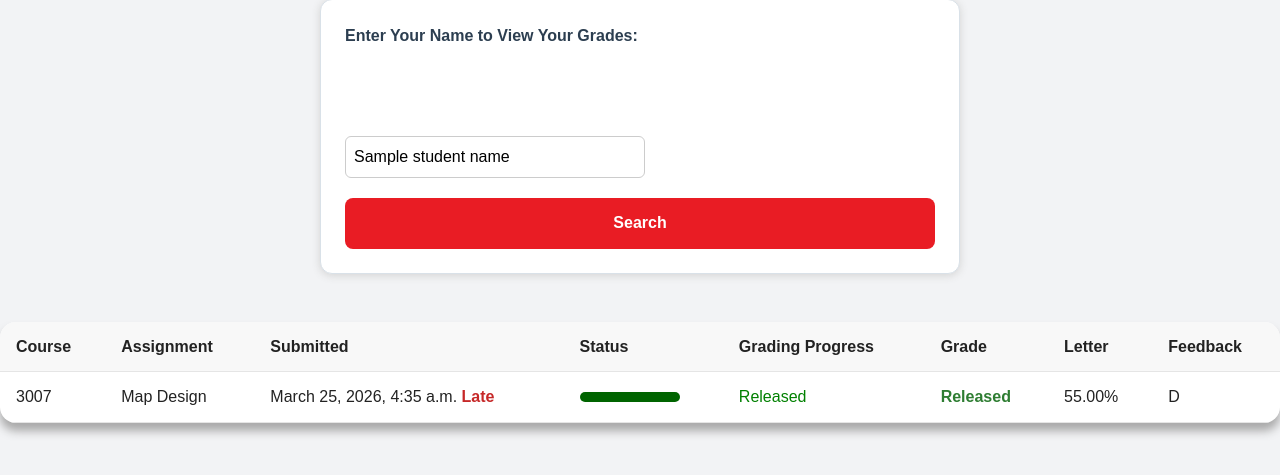
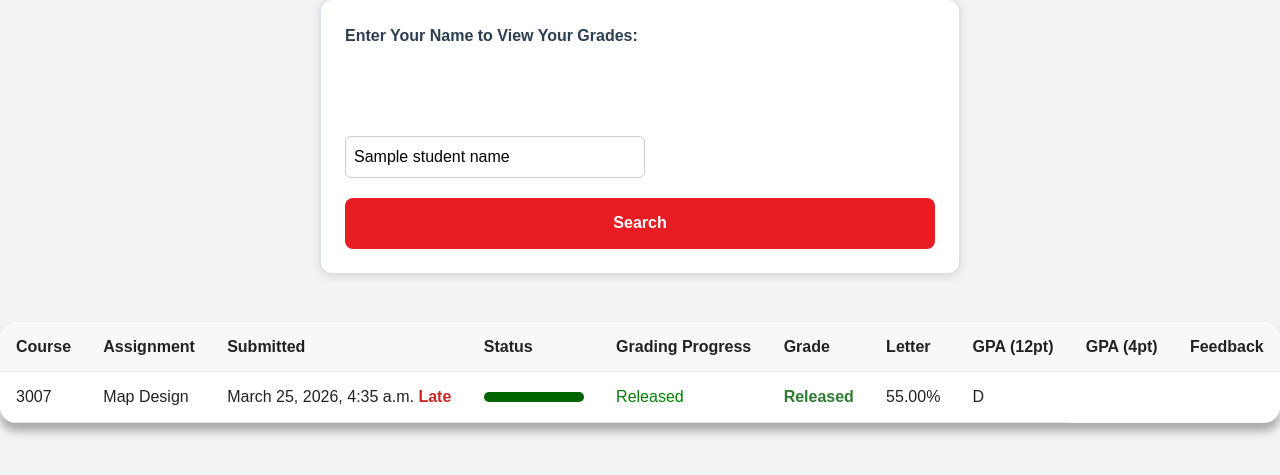
Before and after one commit to nfava/IRM3007-OnlineLearningApplication, a Django app: template IRM3007/grades/templates/grades.html in a window 1280 px wide. Shown: the part 224-699 px from the top of the page. Run offline with Django 5.2, Linux system fonts and the light colour scheme; data comes from the database, SQL or seed files in the repository; the template is opened without the code that fills it: values that come from a table or form of the project are taken from there, most other values are stand-ins (such as "Sample title", 1, 10 or a date in 2020).

Commit message:
trying to add in the GPA stuff in order for the merge conflicts to end

```diff
--- a/IRM3007/grades/templates/grades.html
+++ b/IRM3007/grades/templates/grades.html
@@ -33,6 +33,8 @@
                         <th>Grading Progress</th>
                         <th>Grade</th>
                         <th>Letter</th>
+                        <th>GPA (12pt)</th>
+                        <th>GPA (4pt)</th>
                         <th>Feedback</th>
                     </tr>
                 </thead>
```
